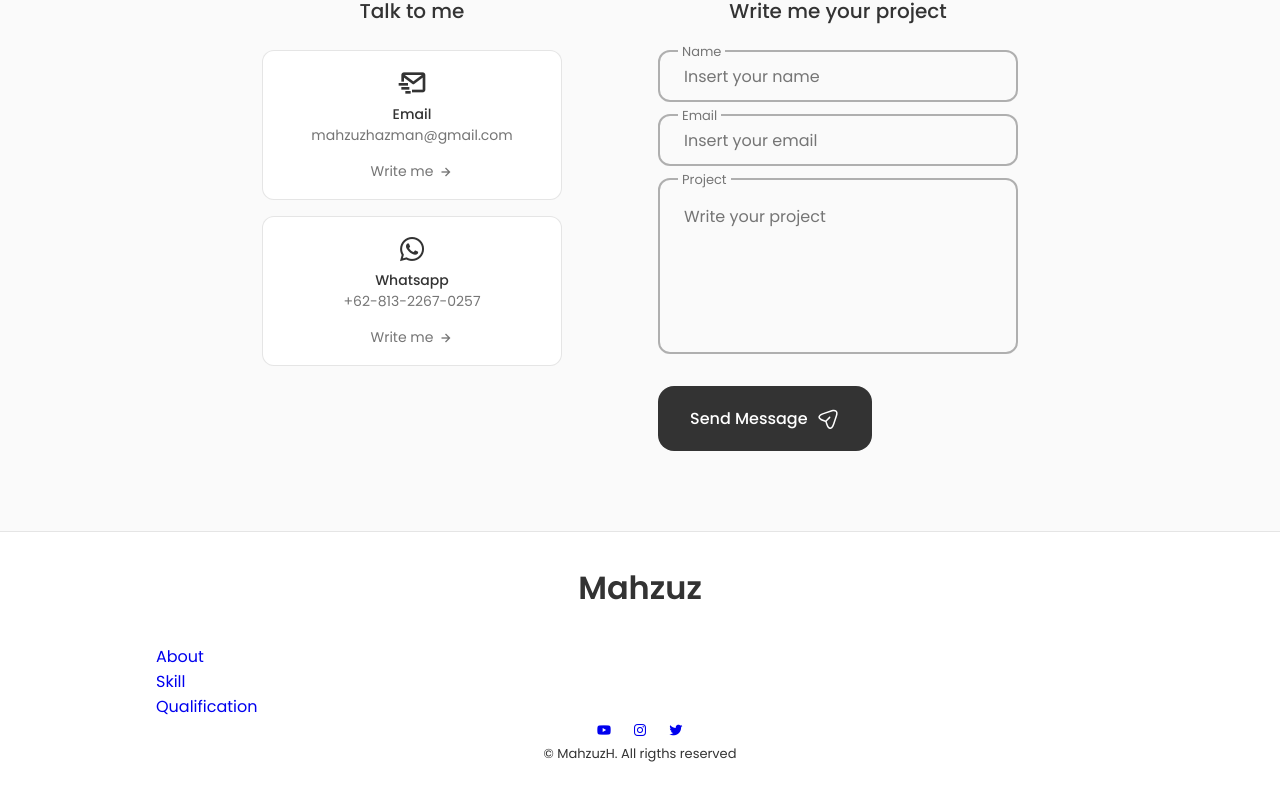
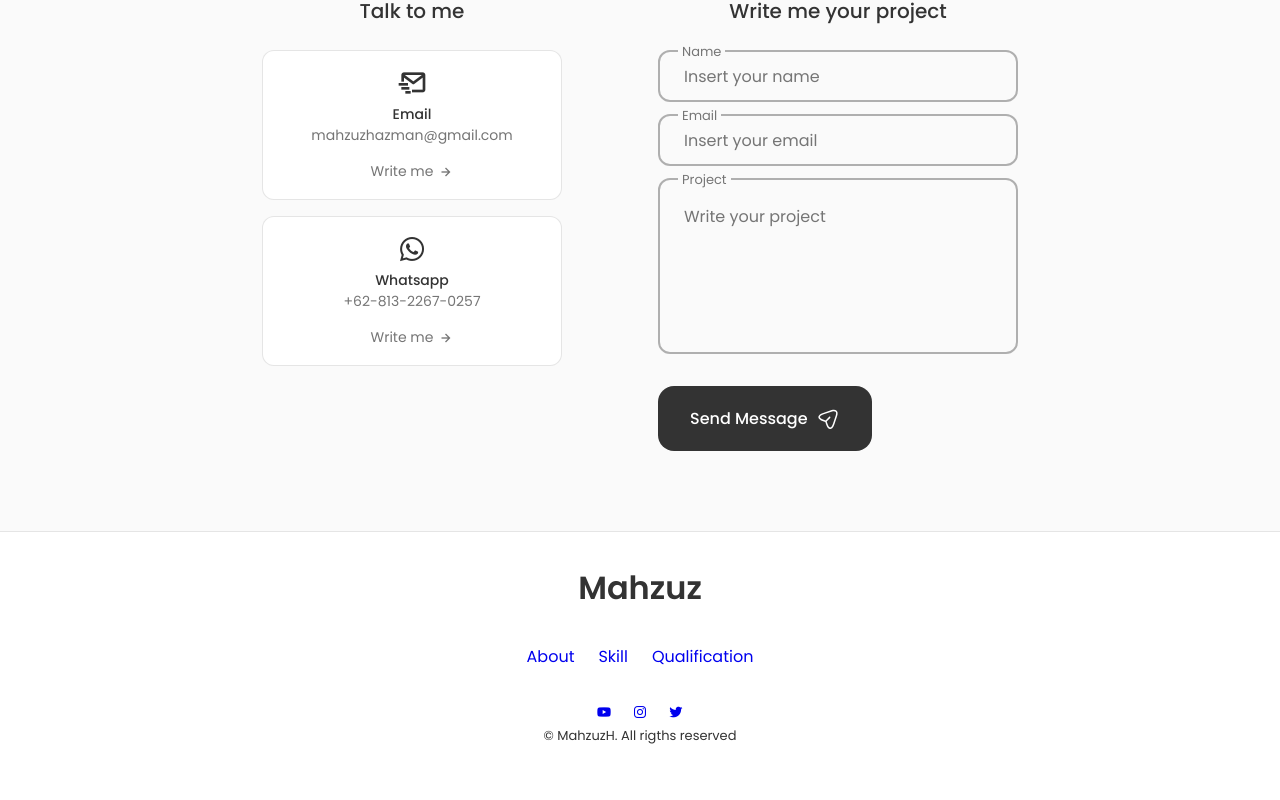
Before and after one commit to MahzuzH/portofolio-web-mahzuz, a React (Create React App) app: page / in a window 1280 px wide. Shown: the part 3095-3895 px from the top of the page. Built offline with nearby package versions, Linux system fonts and the light colour scheme; the HTML template or start-up script is replaced by a standard one.

Commit message:
update footer css

```diff
--- a/src/components/footer/Footer.jsx
+++ b/src/components/footer/Footer.jsx
@@ -7,7 +7,7 @@ const Footer = () => {
             <div className="footer__container container">
                 <h1 className="footer__title">Mahzuz</h1>
 
-                <ul className="footerl__ist">
+                <ul className="footer__list">
                     <li>
                         <a href="#about" className="footer_link">
                             About
```
